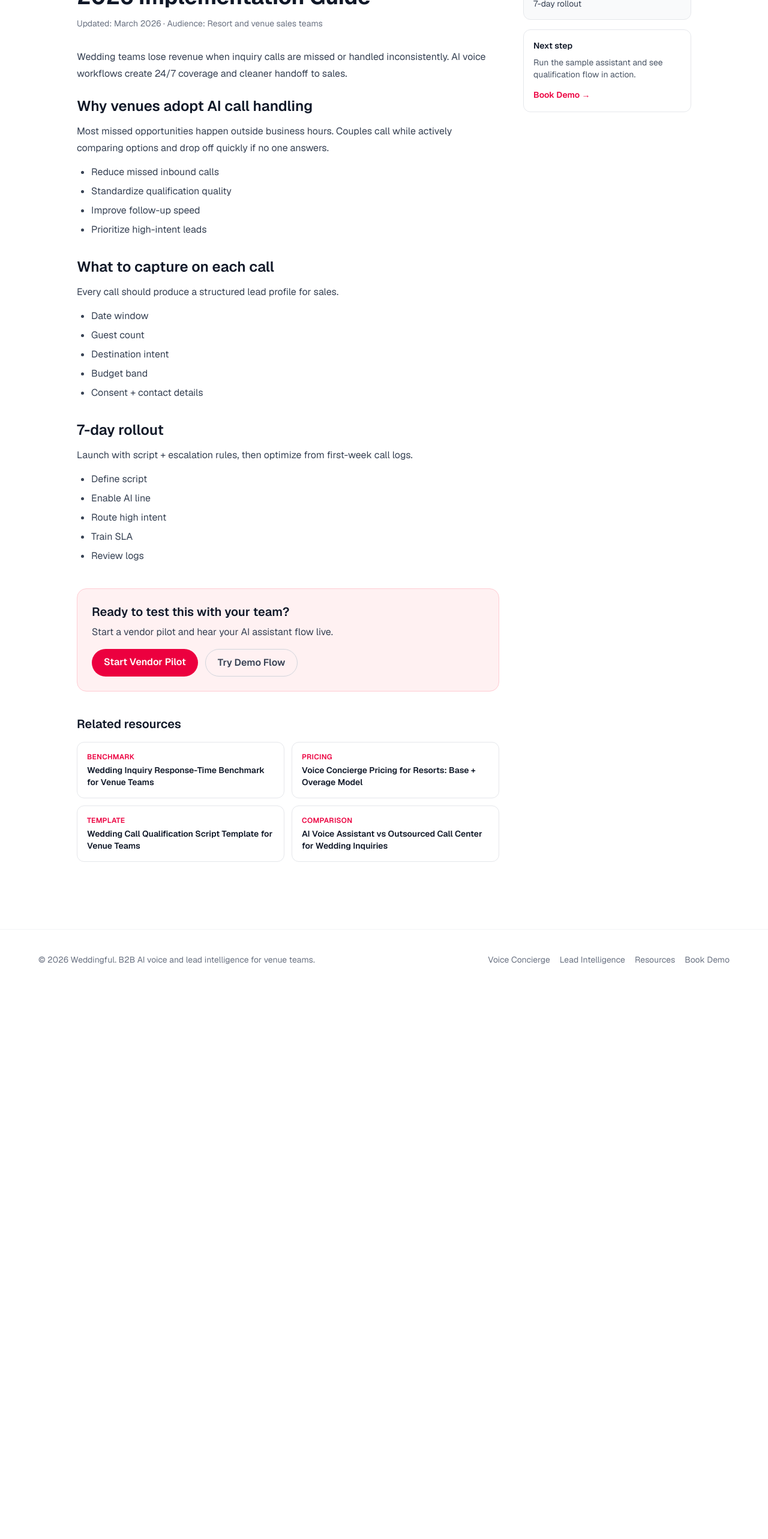
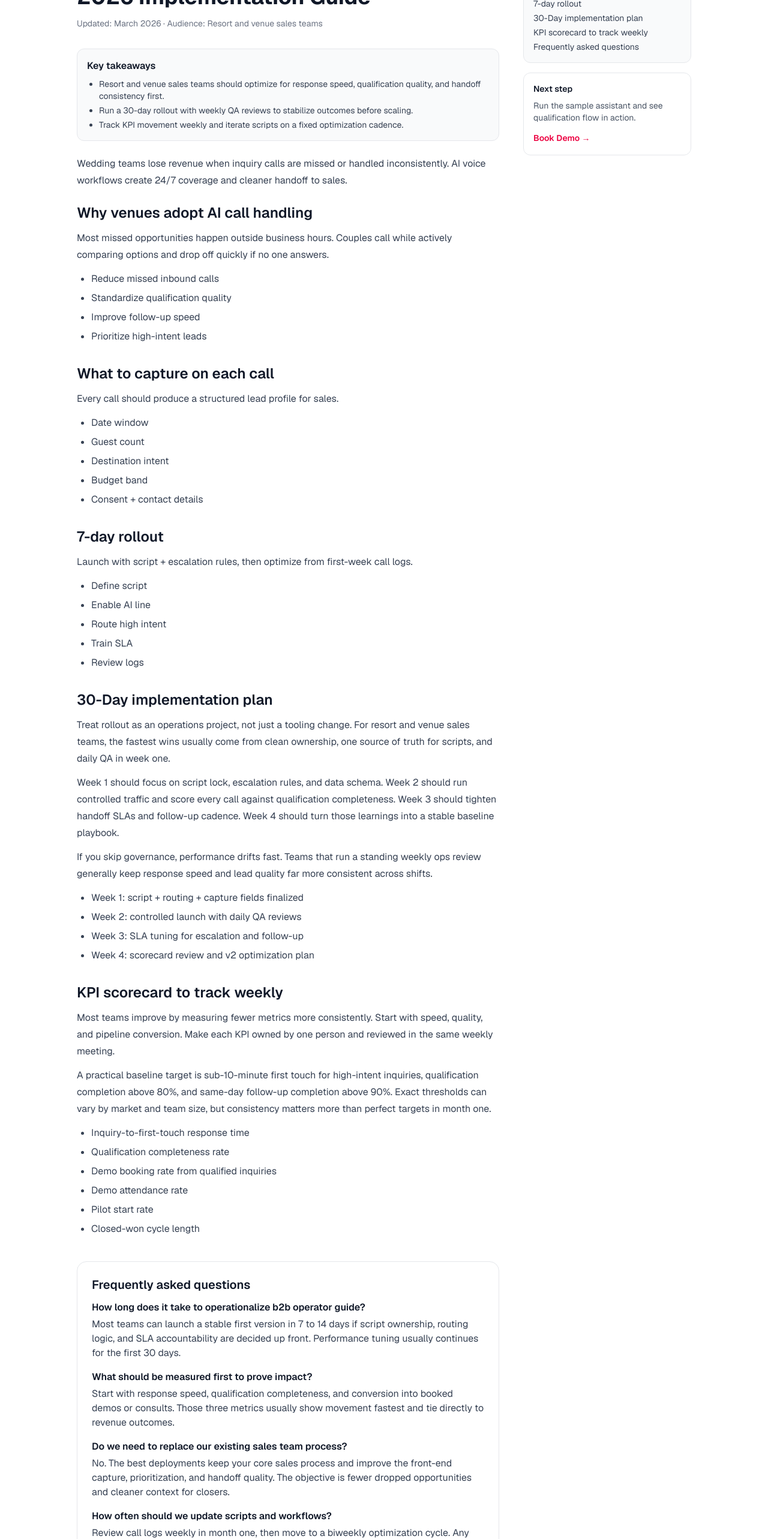
Before and after one commit to oskardiazdeleon/weddingful-deal-desk, a Next.js app in the folder weddingful-deal-desk/: page /resources/ai-call-assistant-for-wedding-venues in a window 1280 px wide. Shown: the part 234-2800 px from the top of the page at 60% size. Before the commit the page ends 1884 px from the top, so only its background shows below. Built offline with nearby package versions, Linux system fonts and the light colour scheme.

Commit message:
Expand resource articles with richer sections and FAQ

```diff
--- a/weddingful-deal-desk/app/resources/[slug]/page.tsx
+++ b/weddingful-deal-desk/app/resources/[slug]/page.tsx
@@ -1,6 +1,6 @@
 import Link from "next/link";
 import { notFound } from "next/navigation";
-import { b2bArticles, getArticle } from "@/lib/b2b-articles";
+import { b2bArticles, getArticle, type B2BArticle } from "@/lib/b2b-articles";
 
 const toId = (s: string) =>
   s
@@ -8,6 +8,65 @@ const toId = (s: string) =>
     .replace(/[^a-z0-9\s-]/g, "")
     .trim()
     .replace(/\s+/g, "-");
+
+function getExpandedSections(article: B2BArticle) {
+  const base = article.sections;
+
+  const implementationSection = {
+    heading: "30-Day implementation plan",
+    paragraphs: [
+      `Treat rollout as an operations project, not just a tooling change. For ${article.audience.toLowerCase()}, the fastest wins usually come from clean ownership, one source of truth for scripts, and daily QA in week one.`,
+      "Week 1 should focus on script lock, escalation rules, and data schema. Week 2 should run controlled traffic and score every call against qualification completeness. Week 3 should tighten handoff SLAs and follow-up cadence. Week 4 should turn those learnings into a stable baseline playbook.",
+      "If you skip governance, performance drifts fast. Teams that run a standing weekly ops review generally keep response speed and lead quality far more consistent across shifts.",
+    ],
+    bullets: [
+      "Week 1: script + routing + capture fields finalized",
+      "Week 2: controlled launch with daily QA reviews",
+      "Week 3: SLA tuning for escalation and follow-up",
+      "Week 4: scorecard review and v2 optimization plan",
+    ],
+  };
+
+  const kpiSection = {
+    heading: "KPI scorecard to track weekly",
+    paragraphs: [
+      "Most teams improve by measuring fewer metrics more consistently. Start with speed, quality, and pipeline conversion. Make each KPI owned by one person and reviewed in the same weekly meeting.",
+      "A practical baseline target is sub-10-minute first touch for high-intent inquiries, qualification completion above 80%, and same-day follow-up completion above 90%. Exact thresholds can vary by market and team size, but consistency matters more than perfect targets in month one.",
+    ],
+    bullets: [
+      "Inquiry-to-first-touch response time",
+      "Qualification completeness rate",
+      "Demo booking rate from qualified inquiries",
+      "Demo attendance rate",
+      "Pilot start rate",
+      "Closed-won cycle length",
+    ],
+  };
+
+  if (base.length >= 4) return base;
+  return [...base, implementationSection, kpiSection];
+}
+
+function getArticleFaq(article: B2BArticle) {
+  return [
+    {
+      q: `How long does it take to operationalize ${article.tag.toLowerCase()}?`,
+      a: "Most teams can launch a stable first version in 7 to 14 days if script ownership, routing logic, and SLA accountability are decided up front. Performance tuning usually continues for the first 30 days.",
+    },
+    {
+      q: "What should be measured first to prove impact?",
+      a: "Start with response speed, qualification completeness, and conversion into booked demos or consults. Those three metrics usually show movement fastest and tie directly to revenue outcomes.",
+    },
+    {
+      q: "Do we need to replace our existing sales team process?",
+      a: "No. The best deployments keep your core sales process and improve the front-end capture, prioritization, and handoff quality. The objective is fewer dropped opportunities and cleaner context for closers.",
+    },
+    {
+      q: "How often should we update scripts and workflows?",
+      a: "Review call logs weekly in month one, then move to a biweekly optimization cycle. Any major offer change, destination policy shift, or seasonality change should trigger a script refresh.",
+    },
+  ];
+}
 
 export function generateStaticParams() {
   return b2bArticles.map((a) => ({ slug: a.slug }));
@@ -29,6 +88,8 @@ export default async function ResourceArticlePage({ params }: { params: Promise<
   if (!article) return notFound();
 
   const related = b2bArticles.filter((a) => a.slug !== article.slug).slice(0, 4);
+  const sections = getExpandedSections(article);
+  const faq = getArticleFaq(article);
 
   return (
     <main className="min-h-screen bg-white px-5 py-10 md:px-6 md:py-12">
@@ -48,9 +109,18 @@ export default async function ResourceArticlePage({ params }: { params: Promise<
             <p className="text-sm text-gray-500 mb-8">Updated: {article.updated} · Audience: {article.audience}</p>
 
             <div className="max-w-none text-gray-700 leading-7">
+              <div className="rounded-xl border border-gray-200 bg-gray-50 p-4 mb-6">
+                <h2 className="text-base font-semibold text-gray-900 mb-2">Key takeaways</h2>
+                <ul className="list-disc pl-5 space-y-1 text-sm">
+                  <li>{article.audience} should optimize for response speed, qualification quality, and handoff consistency first.</li>
+                  <li>Run a 30-day rollout with weekly QA reviews to stabilize outcomes before scaling.</li>
+                  <li>Track KPI movement weekly and iterate scripts on a fixed optimization cadence.</li>
+                </ul>
+              </div>
+
               <p className="mb-6">{article.intro}</p>
 
-              {article.sections.map((s, i) => (
+              {sections.map((s, i) => (
                 <section key={i} id={toId(s.heading)} className="mb-8 scroll-mt-24">
                   <h2 className="text-2xl font-semibold text-gray-900 mb-3">{s.heading}</h2>
                   {s.paragraphs.map((p, idx) => (
@@ -66,6 +136,18 @@ export default async function ResourceArticlePage({ params }: { params: Promise<
                 </section>
               ))}
             </div>
+
+            <section id="faq" className="mt-10 rounded-2xl border border-gray-200 bg-white p-6">
+              <h2 className="text-xl font-semibold mb-3">Frequently asked questions</h2>
+              <div className="space-y-4">
+                {faq.map((item) => (
+                  <div key={item.q}>
+                    <h3 className="font-semibold text-gray-900">{item.q}</h3>
+                    <p className="text-gray-700 mt-1">{item.a}</p>
+                  </div>
+                ))}
+              </div>
+            </section>
 
             <section className="mt-10 rounded-2xl border border-rose-200 bg-rose-50 p-6">
               <h2 className="text-xl font-semibold mb-2">Ready to test this with your team?</h2>
@@ -97,11 +179,14 @@ export default async function ResourceArticlePage({ params }: { params: Promise<
             <div className="rounded-xl border border-gray-200 bg-gray-50 p-4">
               <h2 className="text-sm font-semibold uppercase tracking-wide text-gray-700 mb-2">On this page</h2>
               <ul className="text-sm text-gray-700 space-y-1">
-                {article.sections.map((s, i) => (
+                {sections.map((s, i) => (
                   <li key={i}>
                     <a href={`#${toId(s.heading)}`} className="hover:text-rose-600">{s.heading}</a>
                   </li>
                 ))}
+                <li>
+                  <a href="#faq" className="hover:text-rose-600">Frequently asked questions</a>
+                </li>
               </ul>
             </div>
 
```
